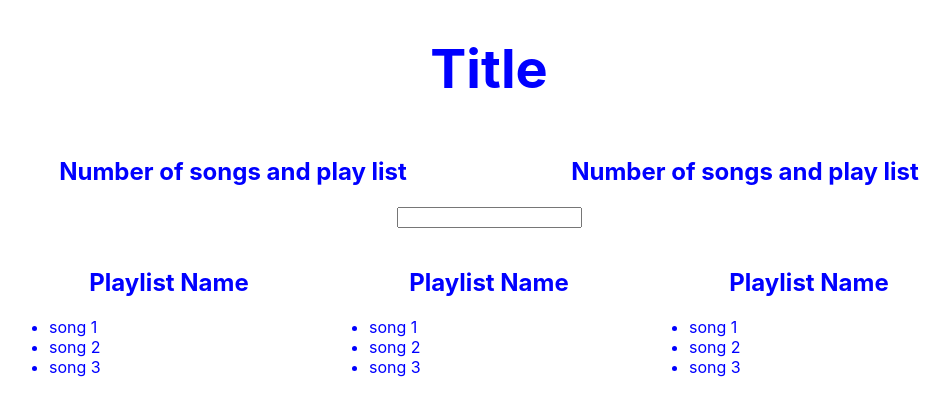
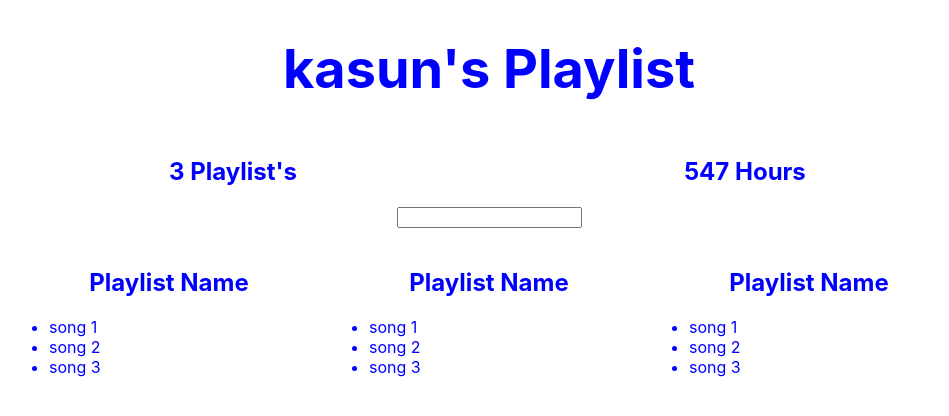
Before and after one commit to kasunvimu8/better-music-playlsit_visualizer, a React (Create React App) app: page / in a window 1280 px wide. Shown: the top 416 px of the page, without its empty margins (151-1100 px from the left). Built offline with nearby package versions, Linux system fonts and the light colour scheme.

Commit message:
add some data values to the playlists .
add some data valu and calculate the time for all songs by creating a new allsongs array using javascript function called reduce.

```diff
--- a/src/App.js
+++ b/src/App.js
@@ -4,18 +4,84 @@ import './App.css';
 let defaultStyle ={
   color : '#00f'
 }
+let fakeServerData = {
+  user : {
+    name: 'kasun',
+    playlists :[
+        {
+          name : 'my fav',
+          songs: [
+            {name :'uu',duration :2000},
+            {name:'mm',duration :3000},
+            {name:'kk',duration :3211}
 
-class Aggregate extends Component{
+          ]
+
+        },
+        {
+          name :"my best",
+          songs: [
+            {name :'uu',duration :2000},
+            {name:'mm',duration :3000},
+            {name:'kk',duration :3211}
+
+          ]
+        },
+        {
+          name: "my hits",
+          songs: [
+            {name :'uu',duration :2000},
+            {name:'mm',duration :3000},
+            {name:'kk',duration :3211}
+
+          ]
+        },
+        {
+          name :"my last",
+          songs: [
+            {name :'uu',duration :2000},
+            {name:'mm',duration :3000},
+            {name:'kk',duration :3211}
+
+          ]
+        }
+
+    ]
+
+  }
+
+}
+
+class PlaylistsCount extends Component{
 render(){
   return(
       <div style={{width : "40%" , display : 'inline-block'}}>
-        <h2 style={defaultStyle}>Number of songs and play list</h2>
+        <h2 style={defaultStyle}> {this.props.playlists && this.props.playlists.length -1} Playlist's</h2>
 
       </div>
 
   );
 }
 }
+class HoursCount extends Component{
+    render(){
+      let allSongs = this.props.playlists.reduce((songs ,eachPlayList)=>{
+        return songs.concat(eachPlayList.songs)
+      },[])
+
+      let totalDuration = allSongs.reduce((sum ,eachSong)=>{
+        return sum + eachSong.duration
+      },0)
+
+      return(
+          <div style={{width : "40%" , display : 'inline-block'}}>
+            <h2 style={defaultStyle}>{Math.round(totalDuration/60)} Hours</h2>
+
+          </div>
+
+      );
+    }
+  }
 
 class Filter extends Component{
 render(){
@@ -48,18 +114,31 @@ class Playlist extends Component{
 
 
 class App extends Component {
+  constructor(){
+    super();
+    this.state = {serverData:{}}
+  }
+  componentDidMount(){  //hold the state untill data fletch
+    setTimeout( ()=>
+    {this.setState({serverData : fakeServerData} )} ,1000 );
+}
   render() {
-
     return (
       <div className="App">
-      <h1 style={{...defaultStyle,'font-size' : '54px'}}>Title</h1>
-      <Aggregate/>
-      <Aggregate/>
-      <Filter/>
-      <Playlist/>
-      <Playlist/>
-      <Playlist/>
 
+        { this.state.serverData.user ?
+          <div>
+              <h1 style={{...defaultStyle,'font-size' : '54px'}}>
+              { this.state.serverData.user.name }'s Playlist
+              </h1>
+              <PlaylistsCount playlists ={this.state.serverData.user.playlists}/>
+              <HoursCount playlists ={this.state.serverData.user.playlists}/>
+              <Filter/>
+              <Playlist/>
+              <Playlist/>
+              <Playlist/>
+          </div> : <h1 style={defaultStyle}>"Loading ..."</h1>  //if else statement
+        }
       </div>
     );
   }
```
